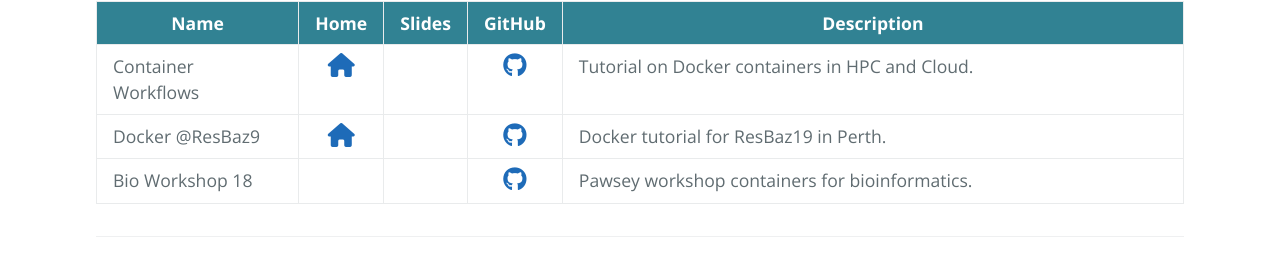
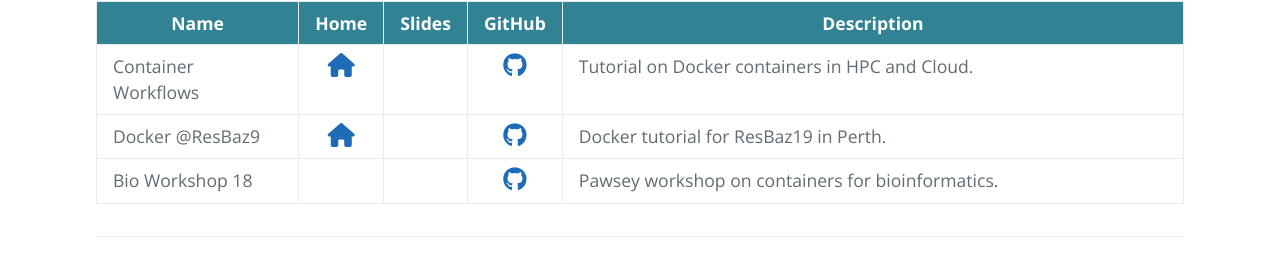
Before and after one commit to ratkinson0405/ratkinson0405.github.io, a Jekyll site: the page built from containers.md, in a window 1280 px wide. Shown: the part 423-699 px from the top of the page. Built offline with Jekyll 4.4.1, drawn with Linux system fonts in a browser that asks for light colours; nearby versions of some CDN libraries; our own code applies the rules of GitHub Pages for plain Markdown files; the repository's description, which GitHub fills in, is left out.

```diff
--- a/_data/links.yml
+++ b/_data/links.yml
@@ -72,7 +72,7 @@ tableData:
   url: https://pawseysc.github.io/docker-resbaz19/
   git: https://github.com/PawseySC/docker-resbaz19
 - title: Bio Workshop 18
-  description: Pawsey workshop containers for bioinformatics.
+  description: Pawsey workshop on containers for bioinformatics.
   pageName: containers.md
   git: https://github.com/PawseySC/bio-workshop-18
 - title: Cosmic Machines
```
